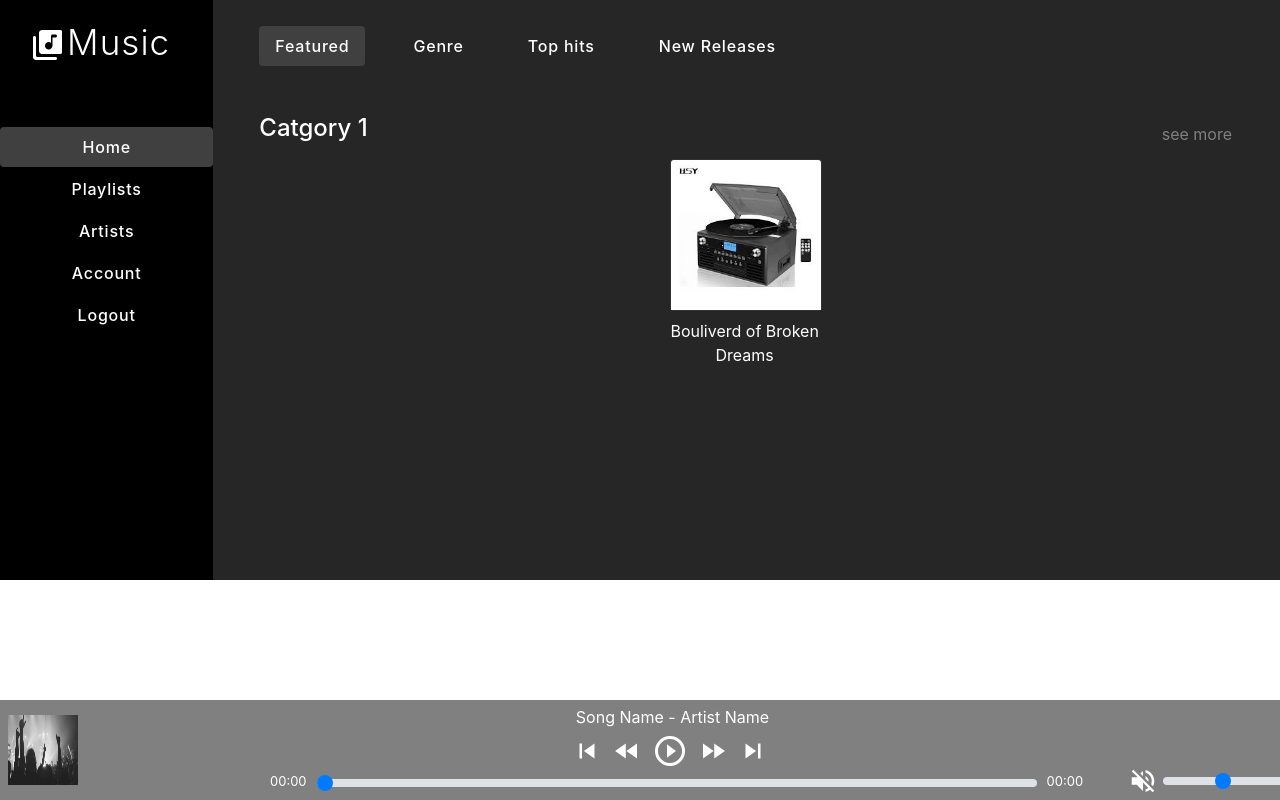
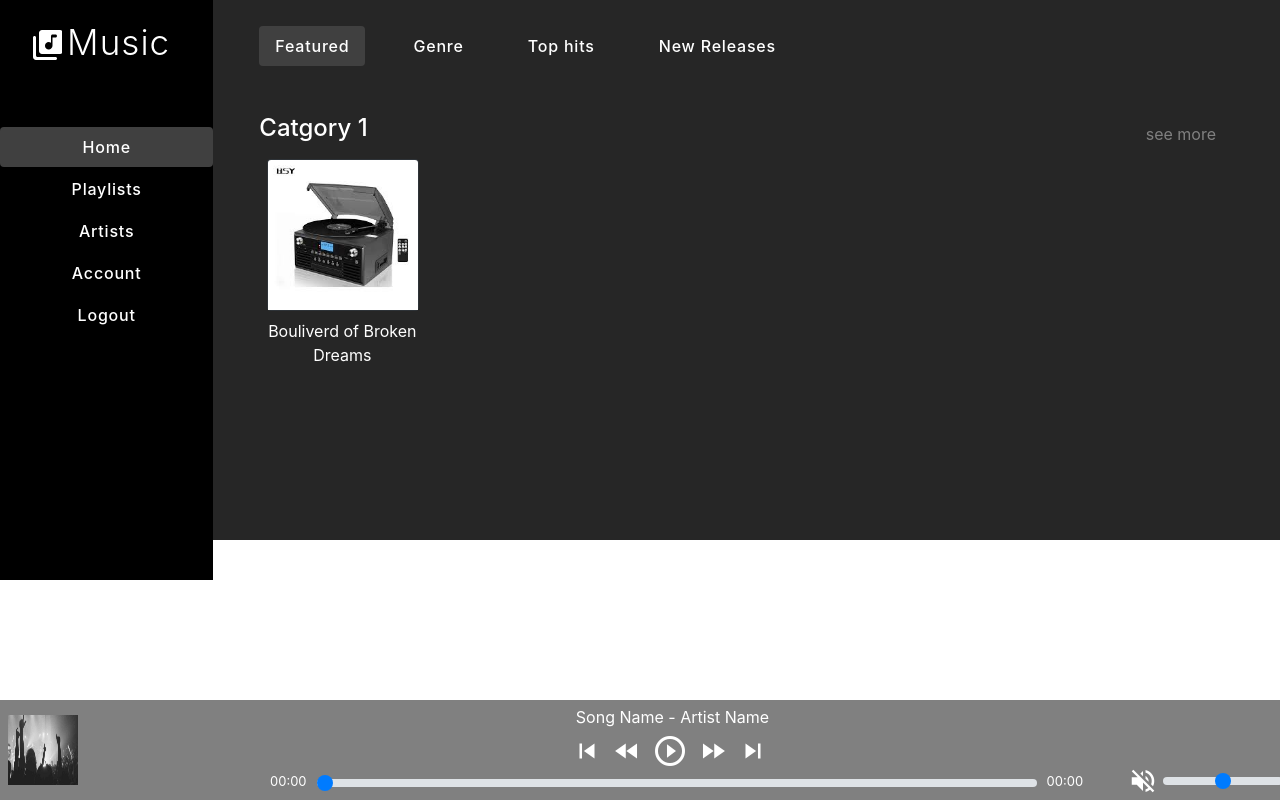
Before and after one commit to Dharmik1710/music-web-application, a PHP site: page /stream.php in a window 1280 px wide. Run offline with PHP 8.4, Linux system fonts and the light colour scheme.

Commit message:
Stream UI changed

```diff
--- a/stream.php
+++ b/stream.php
@@ -33,7 +33,7 @@
 
 
     <section class="song-disp col-10 pl-2">
-      <div class="overflow-auto mx-auto" style="background-color: rgb(38, 38, 38); height: 580px;">
+      <div class="overflow-auto mx-auto" style="background-color: rgb(38, 38, 38); height: 540px;">
 
         <div class="tab-content" id="v-pills-tabContent">
 
@@ -57,10 +57,10 @@
           <div class="tab-content" id="pills-tabContent">
             <div class="tab-pane fade show active text-white my-5" id="pills-featured" role="tabpanel" aria-labelledby="pills-featured-tab">
               <div class="category mt-4">
-                <div class="cat-head"><h4 class="d-inline">Catgory 1</h4>
-                <a href="#" class="d-inline float-right mt-2">see more</a></div>
-                <div class="row mx-auto justify-content-around my-2 w-100">
-                  <div class="song-disp">
+                <div class="cat-head mb-2"><h4 class="d-inline">Catgory 1</h4>
+                <a href="#" class="d-inline float-right mt-2 mr-3">see more</a></div>
+                <div class="row mx-auto flex-row my-2 w-100">
+                  <div class="song-disp mx-2">
                     <div class="card my-2 bg-dark">
                       <img class="card-img-top" src="antique%20dvd%20player.jpeg" style="height: 150px; width: 150px;">
                       <div class="card-img-overlay text-center mt-5">
@@ -68,7 +68,6 @@
                         <i class="material-icons p-1" onclick="playPauseSong(this, 'sample-1.mp3')">play_arrow</i>
                         <i class="material-icons p-1">thumb_up</i>
                       </div>
-
                     </div>
                     <p class="song-name text-center mb-1">Bouliverd of Broken Dreams</p>
                   </div>
```
